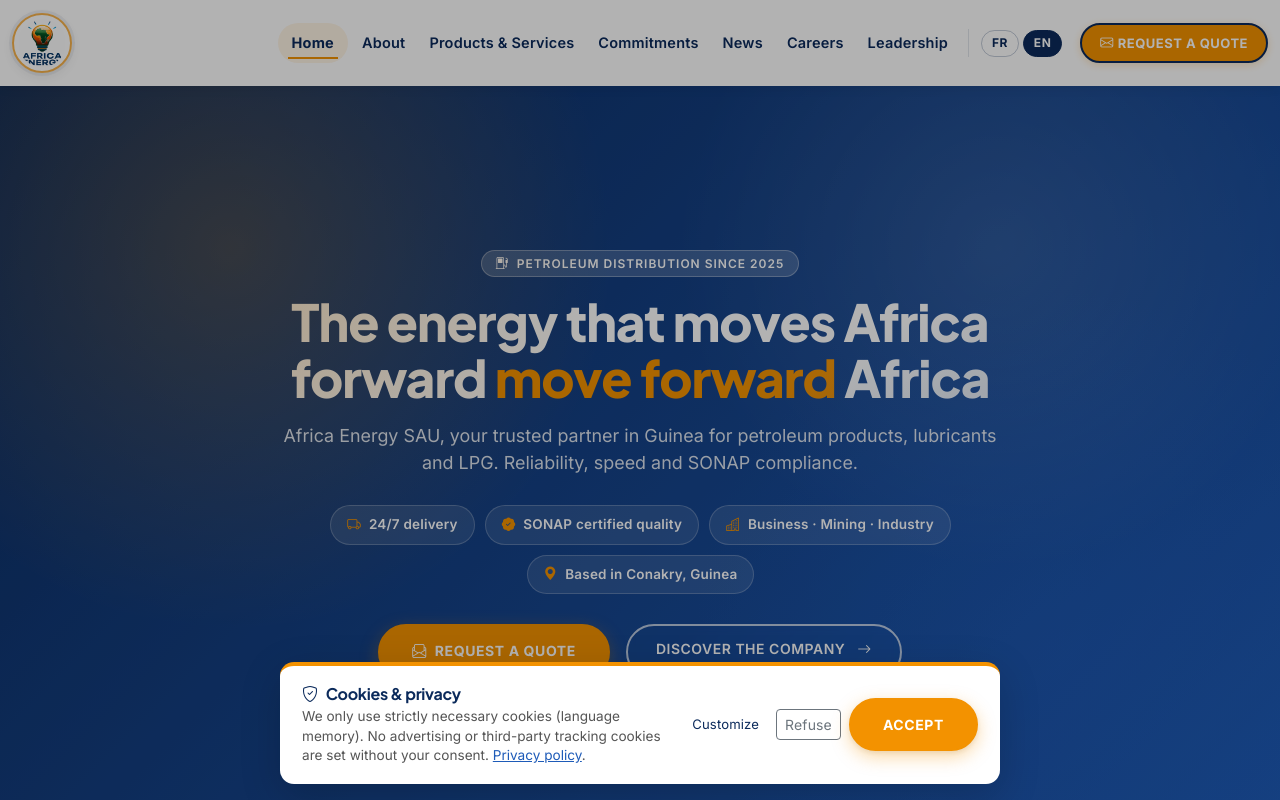
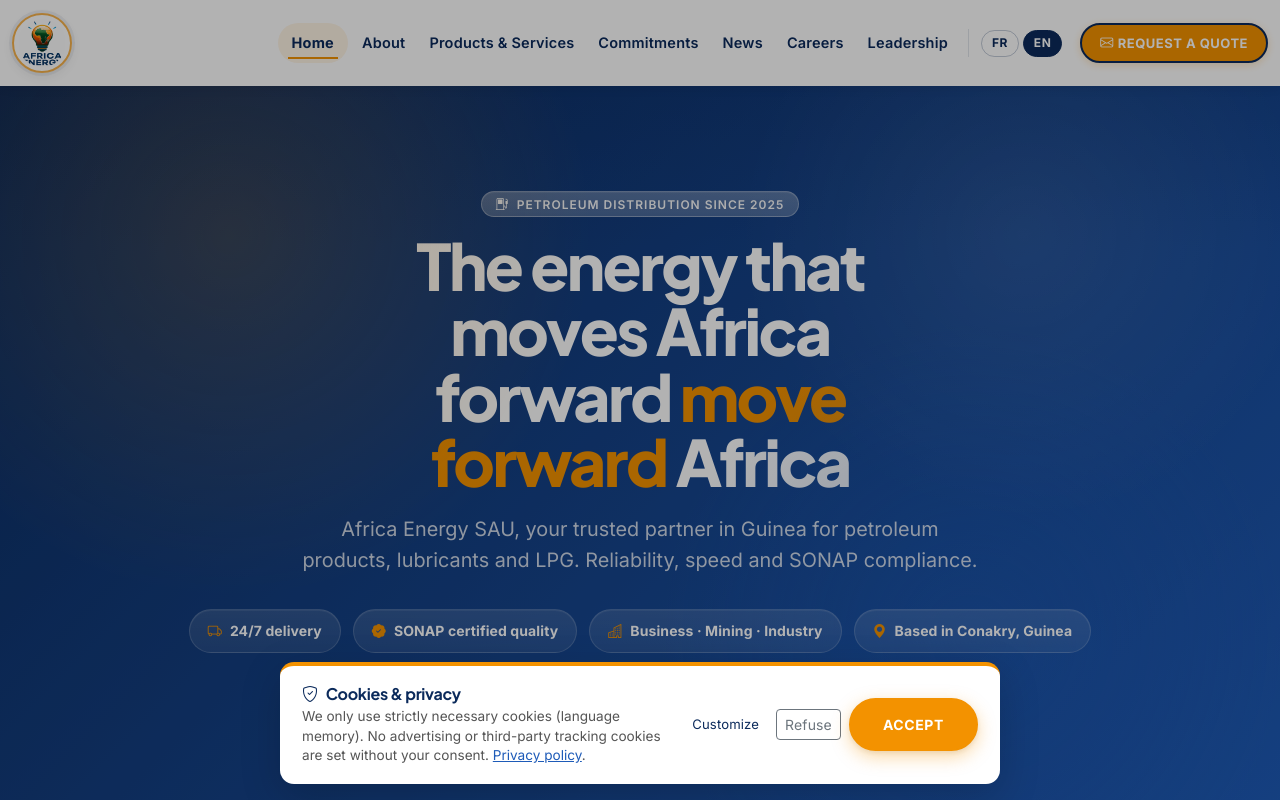
Before and after one commit to Elie224/Africa-Energy, a React (Vite) app in the folder frontend/: page / in a window 1280 px wide. Shown: the top 800 px of the page. Built offline with nearby package versions, Linux system fonts and the light colour scheme; no server answers.

Commit message:
Refine home hero design

```diff
--- a/frontend/src/pages/Home.jsx
+++ b/frontend/src/pages/Home.jsx
@@ -58,7 +58,8 @@
         <div className='ae-hero-spotlight' aria-hidden='true'></div>
         <div className='container'>
           <div className='row align-items-center'>
-            <div className='col-lg-9 text-center mx-auto'>
+            <div className='col-lg-10 text-center mx-auto'>
+              <div className='ae-hero-content'>
               <span className='badge mb-3 px-3 py-2 ae-hero__kicker'>
                 <i className='bi bi-fuel-pump me-2' aria-hidden='true'></i>{t('pages.home.heroBadge')}
               </span>
@@ -96,6 +97,7 @@
                     </Link>
                   </div>
                 </Reveal>
+              </div>
             </div>
           </div>
         </div>
--- a/frontend/src/styles/ux-upgrade.css
+++ b/frontend/src/styles/ux-upgrade.css
@@ -227,7 +227,7 @@
 
 .ae-hero-simple {
   position: relative;
-  padding: 118px 0 96px;
+  padding: 104px 0 88px;
   min-height: min(92vh, 840px);
   display: flex;
   align-items: center;
@@ -240,61 +240,77 @@
   position: absolute;
   inset: 0;
   background:
-    radial-gradient(circle at 18% 22%, rgba(243, 146, 0, 0.24) 0%, transparent 32%),
-    radial-gradient(circle at 78% 22%, rgba(255, 255, 255, 0.10) 0%, transparent 28%),
-    radial-gradient(circle at 82% 76%, rgba(30, 91, 184, 0.42) 0%, transparent 30%);
+    radial-gradient(circle at 18% 20%, rgba(243, 146, 0, 0.18) 0%, transparent 30%),
+    radial-gradient(circle at 80% 20%, rgba(255, 255, 255, 0.08) 0%, transparent 24%),
+    radial-gradient(circle at 76% 74%, rgba(30, 91, 184, 0.30) 0%, transparent 28%),
+    linear-gradient(180deg, rgba(4, 22, 58, 0.12) 0%, rgba(4, 22, 58, 0) 22%);
   pointer-events: none;
 }
+.ae-hero-content {
+  max-width: 1120px;
+  margin: 0 auto;
+}
 .ae-hero-simple h1 {
-  font-size: clamp(1.85rem, 4vw, 3.4rem);
+  max-width: 12ch;
+  margin: 0 auto 20px;
+  font-size: clamp(2.4rem, 5vw, 5rem);
   font-weight: 900;
-  line-height: 1.1;
-  letter-spacing: -0.02em;
-  margin-bottom: 18px;
+  line-height: 1.02;
+  letter-spacing: -0.04em;
   color: #fff;
+  text-wrap: balance;
 }
 .ae-hero-simple h1 .highlight { color: var(--ae-orange); }
 .ae-hero-simple .ae-hero__subtitle {
-  font-size: clamp(1rem, 1.4vw, 1.2rem);
-  color: rgba(255, 255, 255, 0.92);
-  max-width: 720px;
-  margin: 0 auto 28px;
+  font-size: clamp(1.05rem, 1.55vw, 1.38rem);
+  color: rgba(255, 255, 255, 0.86);
+  max-width: 820px;
+  margin: 0 auto 32px;
+  line-height: 1.58;
+  text-wrap: balance;
 }
 .ae-hero__pills {
   display: flex;
   flex-wrap: wrap;
   justify-content: center;
-  gap: 10px;
-  margin: 22px 0 30px;
+  gap: 12px;
+  max-width: 920px;
+  margin: 0 auto 34px;
 }
 .ae-hero__pill {
   display: inline-flex;
   align-items: center;
   gap: 8px;
-  background: rgba(255, 255, 255, 0.1);
-  border: 1px solid rgba(255, 255, 255, 0.22);
+  background: linear-gradient(180deg, rgba(255, 255, 255, 0.13) 0%, rgba(255, 255, 255, 0.08) 100%);
+  border: 1px solid rgba(255, 255, 255, 0.16);
   color: #fff;
-  padding: 8px 16px;
+  padding: 10px 18px;
   border-radius: 9999px;
-  font-size: 13.5px;
-  font-weight: 600;
-  letter-spacing: 0.2px;
-  backdrop-filter: blur(6px);
-  -webkit-backdrop-filter: blur(6px);
-  transition: background 0.25s ease, transform 0.25s ease;
+  font-size: 14px;
+  font-weight: 700;
+  letter-spacing: 0.1px;
+  box-shadow: inset 0 1px 0 rgba(255,255,255,0.08);
+  backdrop-filter: blur(10px);
+  -webkit-backdrop-filter: blur(10px);
+  transition: background 0.25s ease, transform 0.25s ease, border-color 0.25s ease;
 }
 .ae-hero__pill i { color: var(--ae-orange); }
-.ae-hero__pill:hover { background: rgba(255, 255, 255, 0.18); transform: translateY(-2px); }
+.ae-hero__pill:hover {
+  background: rgba(255, 255, 255, 0.16);
+  border-color: rgba(255, 255, 255, 0.24);
+  transform: translateY(-2px);
+}
 .ae-hero__kicker {
-  background: rgba(243, 146, 0, 0.18);
-  border: 1px solid rgba(243, 146, 0, 0.45);
+  background: linear-gradient(180deg, rgba(255, 255, 255, 0.16) 0%, rgba(255, 255, 255, 0.08) 100%);
+  border: 1px solid rgba(255, 255, 255, 0.2);
   color: #fff !important;
-  padding: 6px 14px;
+  padding: 8px 18px;
   border-radius: 9999px;
-  font-size: 12px;
+  font-size: 0.88rem;
   font-weight: 700;
-  letter-spacing: 1.5px;
+  letter-spacing: 1.1px;
   text-transform: uppercase;
+  box-shadow: inset 0 1px 0 rgba(255,255,255,0.08);
 }
 
 /* ---------- 6. COMPTEUR ANIMÉ STATS ---------- */
@@ -314,15 +330,24 @@
   .ae-card-premium .ae-card__icon,
   .ae-service-card .ae-card__icon,
   .ae-service-card .ae-icon-box { width: 76px; height: 76px; font-size: 34px; }
-  .ae-hero-simple { min-height: auto; padding: 84px 0 64px; }
+  .ae-hero-simple { min-height: auto; padding: 86px 0 68px; }
   .ae-hero-simple.ae-hero--inner { padding: 62px 0 50px; }
-  .ae-hero__pills { gap: 8px; }
-  .ae-hero__pill { font-size: 12.5px; padding: 7px 12px; }
+  .ae-hero-simple h1 {
+    max-width: 11ch;
+    font-size: clamp(2rem, 10vw, 3rem);
+  }
+  .ae-hero-simple .ae-hero__subtitle {
+    font-size: 1rem;
+    max-width: 34ch;
+  }
+  .ae-hero__pills { gap: 10px; margin-bottom: 28px; }
+  .ae-hero__pill { font-size: 12.5px; padding: 8px 12px; }
 }
 @media (max-width: 575px) {
   .section-padding { padding: 64px 0; }
-  .ae-hero-simple { padding: 74px 0 56px; }
+  .ae-hero-simple { padding: 76px 0 58px; }
   .ae-hero-simple.ae-hero--inner { padding: 54px 0 42px; }
+  .ae-hero__kicker { font-size: 0.76rem; padding: 7px 14px; }
 }
 
 @media (max-width: 991px) {
```
Lines whose indentation alone changed are shown as unchanged.
